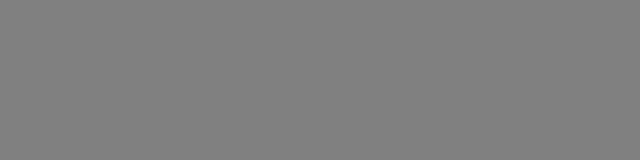
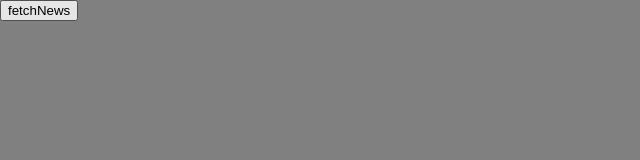
Before and after one commit to TejaKumarReddyB/Proctored-test---Newspaper---h0tvdw9219ty, a React app: page / in a window 1280 px wide. Shown: the top 160 px of the page, without its empty margins (0-640 px from the left). Built offline with nearby package versions, Linux system fonts and the light colour scheme.

Commit message:
Update App.js

```diff
--- a/src/components/App.js
+++ b/src/components/App.js
@@ -1,9 +1,49 @@
 import React, {Component, useState} from "react";
+import axios from 'axios';
 import '../styles/App.css';
 
 const App = () => {
+
+  const [news, setNews] = useState([]);
+
+  const fetchNews = () => {
+    axios.get("https://openweathermap.org/api")
+    .then((response) => {
+      console.log(response);
+      setNews(response.data.articles)
+    })
+  }
   return (
-    <></>
+    <>
+    <div className="container my-3">
+       <div className="row">
+          <div className="col-4">
+            <button className="btn btn-primary" data-testid='lang-en' onClick={fetchNews}>fetchNews</button>
+          </div>
+       </div>
+    </div>
+
+      <div className="container">
+        <div className="row">
+          {
+          news.map((value, index) => {
+            return(
+              <div key={index} className="col-4">
+                <div className="card" style={{width: "18rem" }}>
+                  <img src={value.urlToImage} className="card-img-top" alt="..." />
+                    <div className="card-body">
+                      <h4 className="card-title">{value.title}</h4>
+                      <p className="card-text">{value.description}</p>
+                      <a href="#" className="btn btn-primary">Main</a>
+                    </div>
+              </div>
+            </div>
+          );
+        })
+      }
+      </div>
+      </div>
+    </>
   )
 }
 
```
